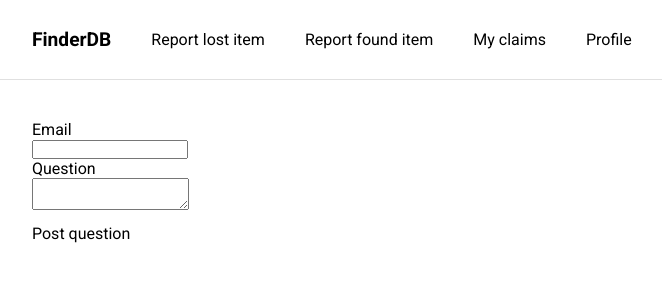
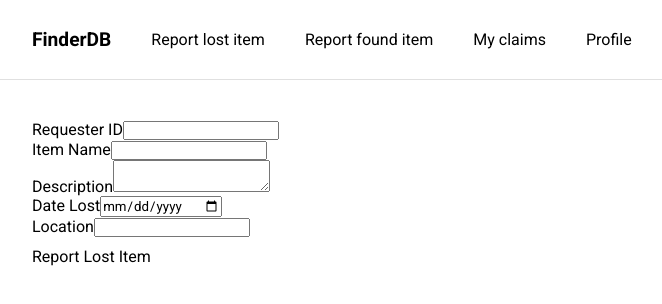
Before and after one commit to A-Ravioli/FinderDB, a React (Vite) app in the folder frontend/: page /report-lost-item in a window 1280 px wide. Shown: the top 304 px of the page, without its empty margins (32-694 px from the left). Built offline with nearby package versions, Linux system fonts and the light colour scheme.

Commit message:
Remade lost form

```diff
--- a/frontend/src/pages/ReportFoundItem/ReportFoundItem.jsx
+++ b/frontend/src/pages/ReportFoundItem/ReportFoundItem.jsx
@@ -98,7 +98,7 @@ function ReportItem() {
             className={ReportFoundItemCSS["FormMessage"]}
             match="valueMissing"
           >
-            Please enter the item's description
+            Please enter the item description
           </Form.Message>
           <Form.Control asChild>
             <textarea className="Input" type="text" required />
--- a/frontend/src/pages/ReportLostItemForm/ReportLostItemForm.jsx
+++ b/frontend/src/pages/ReportLostItemForm/ReportLostItemForm.jsx
@@ -40,35 +40,40 @@ function ReportLostItemForm() {
     };
 
     return (
-        <Form.Root className="FormRoot">
-            <Form.Field className="FormField" name="email">
-            <div style={{ display: 'flex', alignItems: 'baseline', justifyContent: 'space-between' }}>
-                <Form.Label className="FormLabel">Email</Form.Label>
-                <Form.Message className="FormMessage" match="valueMissing">
-                Please enter your email
-                </Form.Message>
-                <Form.Message className="FormMessage" match="typeMismatch">
-                Please provide a valid email
-                </Form.Message>
-            </div>
+        <Form.Root className="FormRoot" onSubmit={handleSubmit}>
+            <Form.Field className="FormField" name="Requester_ID">
+                <Form.Label className="FormLabel">Requester ID</Form.Label>
                 <Form.Control asChild>
-                <input className="Input" type="email" required />
+                    <input className="Input" type="text" value={formData.Requester_ID} onChange={handleChange} name="Requester_ID" required />
                 </Form.Control>
             </Form.Field>
-            <Form.Field className="FormField" name="question">
-            <div style={{ display: 'flex', alignItems: 'baseline', justifyContent: 'space-between' }}>
-                <Form.Label className="FormLabel">Question</Form.Label>
-                <Form.Message className="FormMessage" match="valueMissing">
-                Please enter a question
-                </Form.Message>
-            </div>
+            <Form.Field className="FormField" name="ItemName">
+                <Form.Label className="FormLabel">Item Name</Form.Label>
                 <Form.Control asChild>
-                <textarea className="Textarea" required />
+                    <input className="Input" type="text" value={formData.ItemName} onChange={handleChange} name="ItemName" required />
+                </Form.Control>
+            </Form.Field>
+            <Form.Field className="FormField" name="Description">
+                <Form.Label className="FormLabel">Description</Form.Label>
+                <Form.Control asChild>
+                    <textarea className="Textarea" value={formData.Description} onChange={handleChange} name="Description" required />
+                </Form.Control>
+            </Form.Field>
+            <Form.Field className="FormField" name="DateLost">
+                <Form.Label className="FormLabel">Date Lost</Form.Label>
+                <Form.Control asChild>
+                    <input className="Input" type="date" value={formData.DateLost} onChange={handleChange} name="DateLost" required />
+                </Form.Control>
+            </Form.Field>
+            <Form.Field className="FormField" name="Location">
+                <Form.Label className="FormLabel">Location</Form.Label>
+                <Form.Control asChild>
+                    <input className="Input" type="text" value={formData.Location} onChange={handleChange} name="Location" required />
                 </Form.Control>
             </Form.Field>
             <Form.Submit asChild>
                 <button className="Button" style={{ marginTop: 10 }}>
-                Post question
+                    Report Lost Item
                 </button>
             </Form.Submit>
         </Form.Root>
```
Lines whose indentation alone changed are shown as unchanged.
